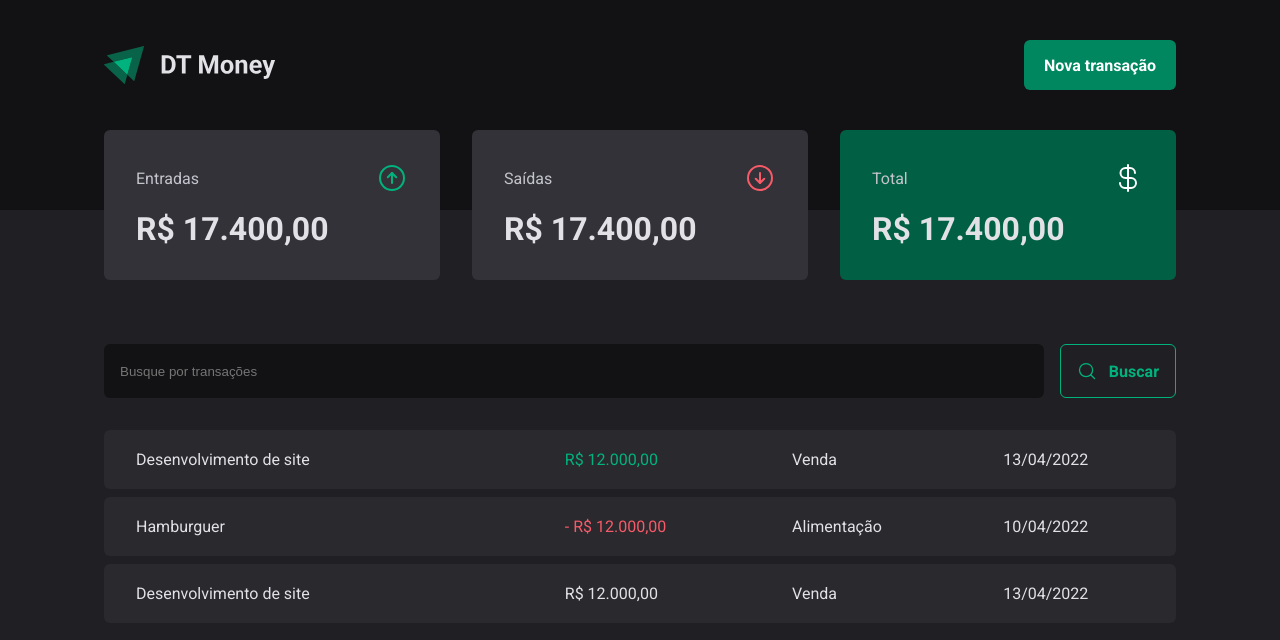
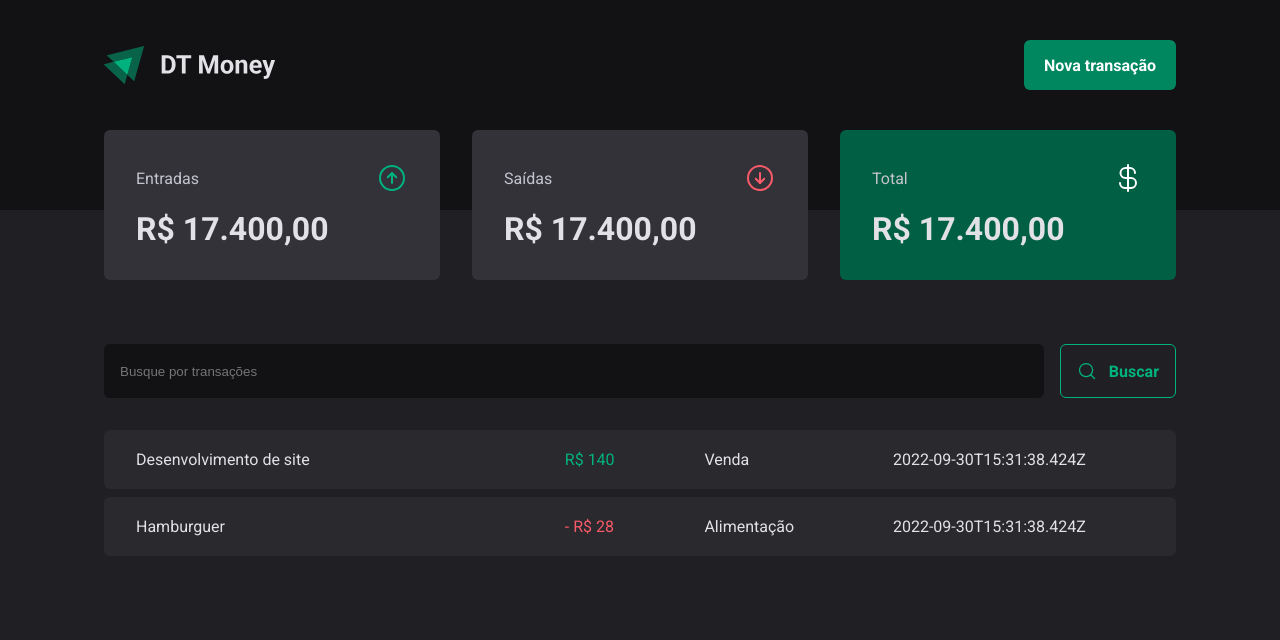
Before and after one commit to bBraian/dt-money, a React (Vite) app: page / in a window 1280 px wide. Shown: the top 640 px of the page. Built offline with nearby package versions, Linux system fonts and the light colour scheme; data requests are answered from the project's data file.

Commit message:
Fetching front with json server

```diff
--- a/src/pages/Transactions/index.jsx
+++ b/src/pages/Transactions/index.jsx
@@ -1,15 +1,17 @@
-import { useEffect } from "react";
+import { useEffect, useState } from "react";
 import { Header } from "../../components/Header";
 import { Summary } from "../../components/Summary";
 import { SearchForm } from "./components/SearchForm";
 import { PriceHighLight, TransactionsContainer, TransactionsTable } from "./styles";
 
 export function Transactions() {
+    const [transactions, setTransactions] = useState([]);
+
     useEffect(() => {
         fetch('http://localhost:3000/transactions')
             .then(res => res.json())
             .then(data => {
-                console.log(data)
+                setTransactions(data);
             })
     }, [])
 
@@ -23,32 +25,20 @@ export function Transactions() {
 
                 <TransactionsTable>
                     <tbody>
-                        <tr>
-                            <td width="40%">Desenvolvimento de site</td>
-                            <td>
-                                <PriceHighLight variant="income">
-                                    R$ 12.000,00
-                                </PriceHighLight>
-                            </td>
-                            <td>Venda</td>
-                            <td>13/04/2022</td>
-                        </tr>
-                        <tr>
-                            <td width="40%">Hamburguer</td>
-                            <td>
-                                <PriceHighLight variant="outcome">
-                                - R$ 12.000,00
-                                </PriceHighLight>
-                            </td>
-                            <td>Alimentação</td>
-                            <td>10/04/2022</td>
-                        </tr>
-                        <tr>
-                            <td width="40%">Desenvolvimento de site</td>
-                            <td>R$ 12.000,00</td>
-                            <td>Venda</td>
-                            <td>13/04/2022</td>
-                        </tr>
+                        {transactions.map(transaction => {
+                            return (
+                                <tr key={transaction.id}>
+                                    <td width="40%">{transaction.description}</td>
+                                    <td>
+                                        <PriceHighLight variant={transaction.type}>
+                                        {transaction.type == "outcome" && "-"} R$ {transaction.price}
+                                        </PriceHighLight>
+                                    </td>
+                                    <td>{transaction.category}</td>
+                                    <td>{transaction.createdAt}</td>
+                                </tr>
+                            )
+                        })}
                     </tbody>
                 </TransactionsTable>
             </TransactionsContainer>
```
